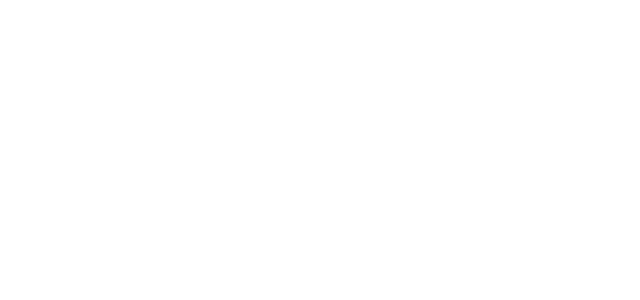
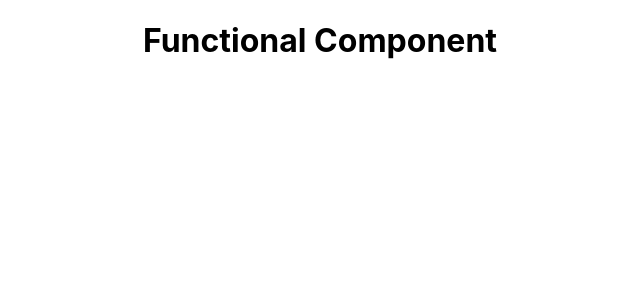
Before and after one commit to shivendra8004/HelloReact, a React (Create React App) app: page / in a window 1280 px wide. Shown: the top 300 px of the page, without its empty margins (320-960 px from the left). Built offline with nearby package versions, Linux system fonts and the light colour scheme.

Commit message:
Functional component

```diff
--- a/src/App.js
+++ b/src/App.js
@@ -1,9 +1,13 @@
 import React, { Component } from "react";
 import "./App.css";
-import Message from "./components/Message";
+import Greet from "./components/Greet";
 class App extends Component {
   render() {
-    return <div className="App"></div>;
+    return (
+      <div className="App">
+        <Greet />
+      </div>
+    );
   }
 }
 export default App;
--- /dev/null
+++ b/src/components/Greet.js
@@ -0,0 +1,10 @@
+import React from "react";
+
+const Greet = () => {
+  return (
+    <div>
+      <h1>Functional Component</h1>
+    </div>
+  );
+};
+export default Greet;
```
